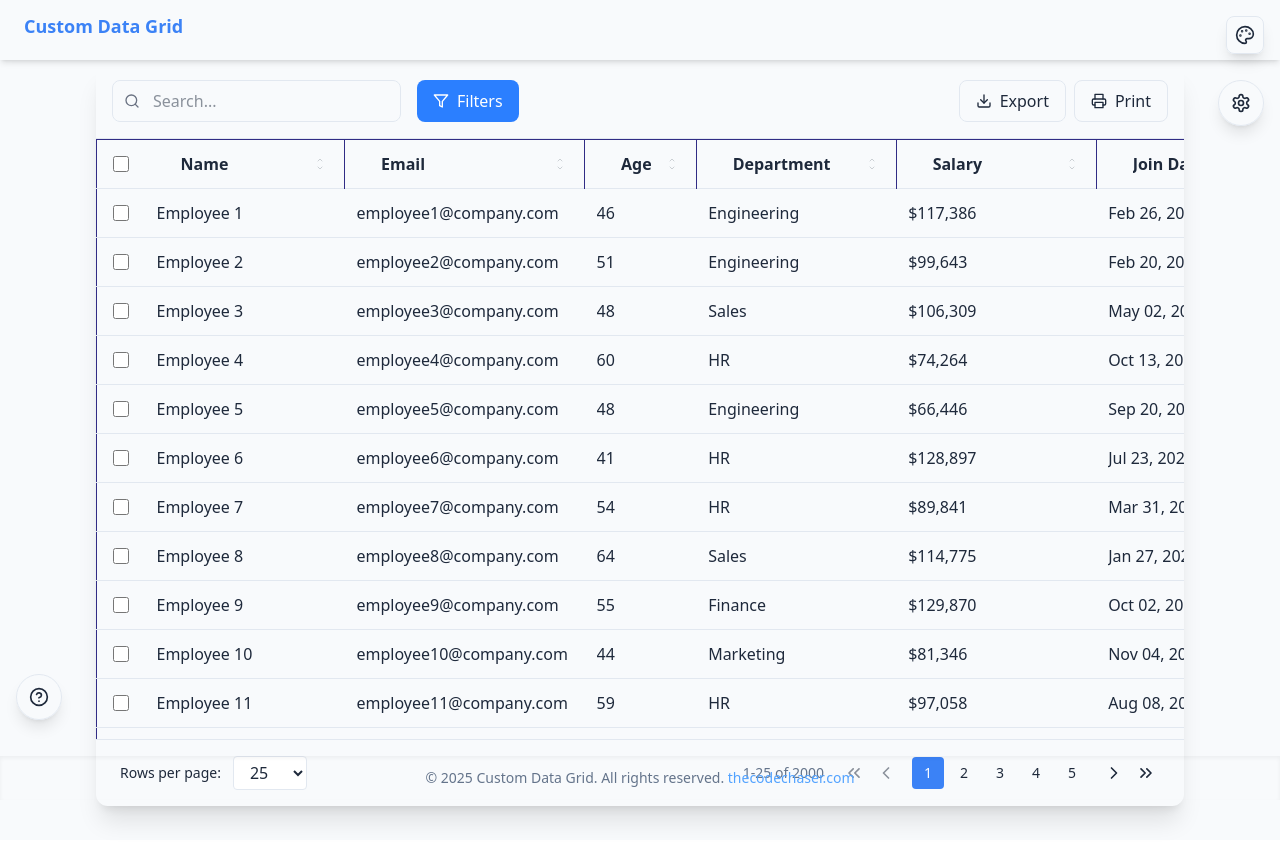
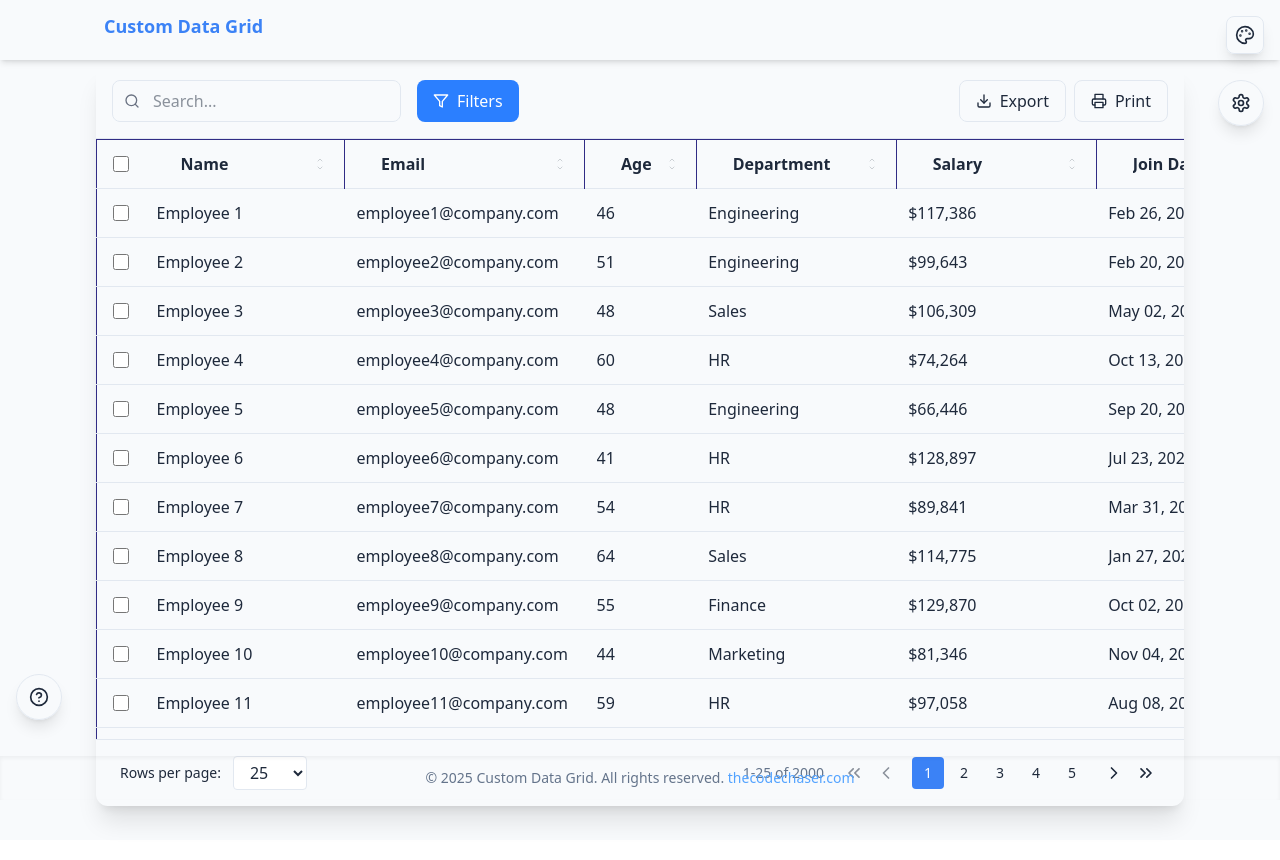
Before and after one commit to thecodechaser/custom-data-grid, a Next.js app: page / in a window 1280 px wide. Built offline with nearby package versions, Linux system fonts and the light colour scheme.

Commit message:
Quick update

```diff
--- a/components/Header.tsx
+++ b/components/Header.tsx
@@ -6,7 +6,7 @@ export const Header = () => {
   return (
     <header className="fixed top-0 left-0 z-50 w-full pb-2 shadow-md" style={{background: theme.colors.background}} >
       <div className="flex items-center px-6 py-3">
-        <h1 className="text-lg font-semibold" style={{ color: theme.colors.primary }}>Custom Data Grid</h1>
+        <h1 className="ml-20 text-lg font-semibold" style={{ color: theme.colors.primary }}>Custom Data Grid</h1>
       </div>
     </header>
   );
```
